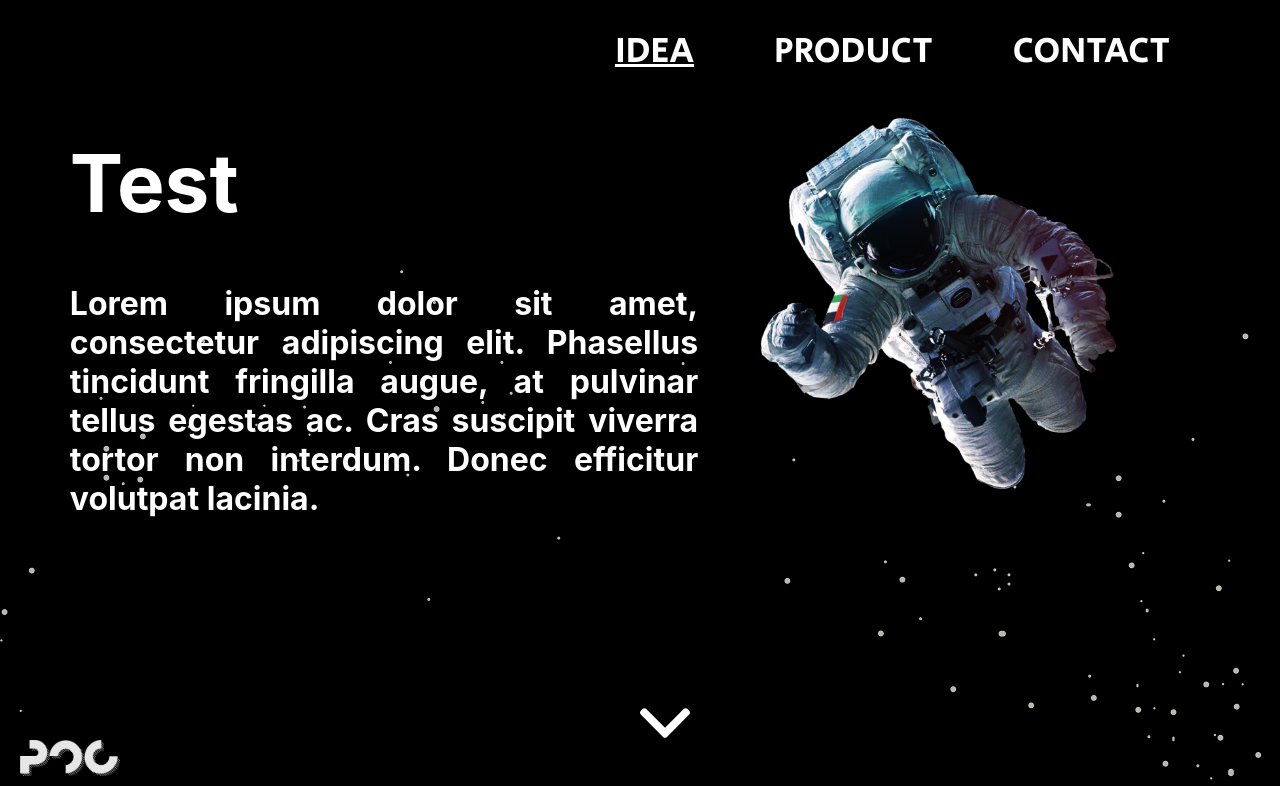
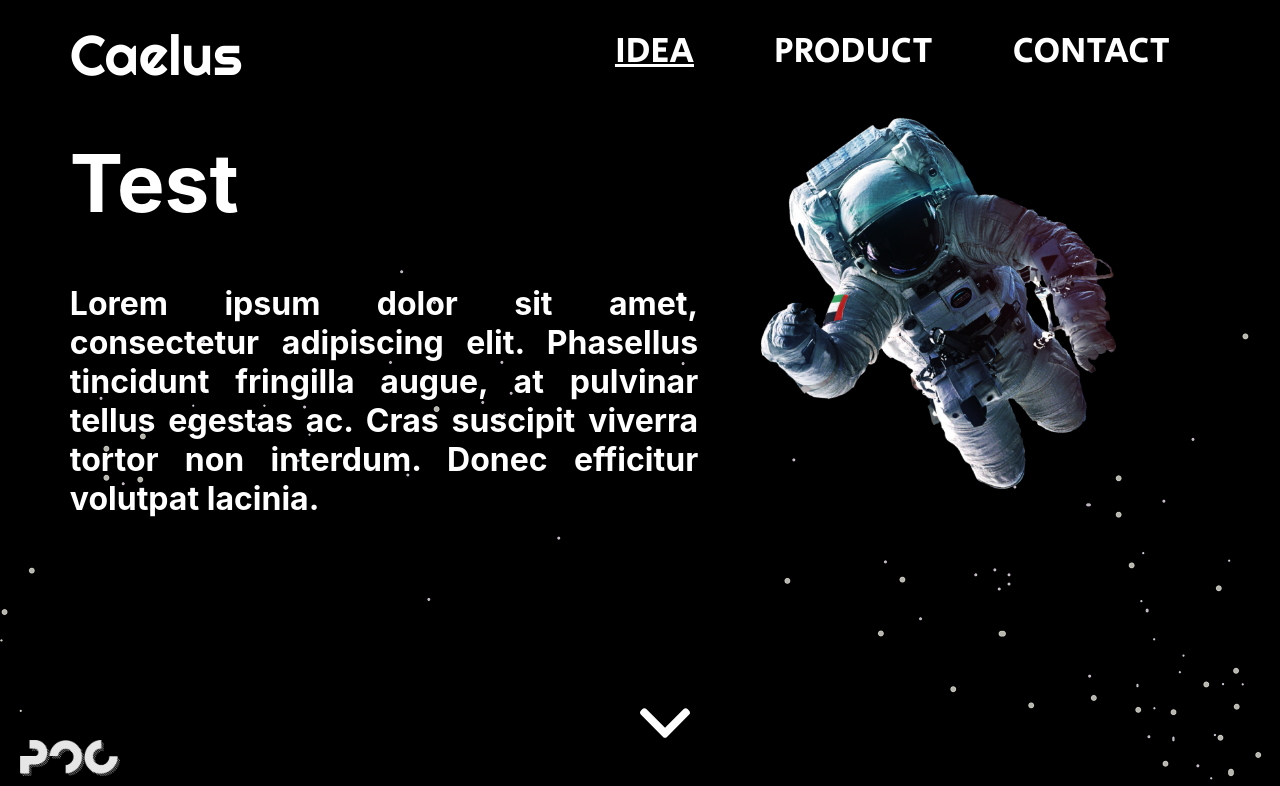
Before and after one commit to PoCInnovation/SpaceAppHackathon, a React (Create React App) app: page / in a window 1280 px wide. Shown: the top 786 px of the page. Built offline with nearby package versions, Linux system fonts and the light colour scheme.

Commit message:
Add logo

```diff
--- a/src/components/Header/Header.css
+++ b/src/components/Header/Header.css
@@ -1,15 +1,27 @@
 @import url('https://fonts.googleapis.com/css2?family=Secular+One&display=swap');
+@import url('https://fonts.googleapis.com/css2?family=Righteous&display=swap');
 
 .header {
-  display: flex;
   font-family: 'Secular One', sans-serif;
   width: 100%;
   position: fixed;
   background: black;
   color: white;
+  z-index: 3;
+}
+
+
+.header-nav {
+  display: flex;
   align-items: flex-end;
   justify-content: flex-end;
-  z-index: 3;
+}
+
+.logo {
+  margin: 20px 70px;
+  float: left;
+  font-size: 3.5em;
+  font-family: 'Righteous', 'Secular One', sans-serif;
 }
 
 .navbar {
--- a/src/components/Header/Header.tsx
+++ b/src/components/Header/Header.tsx
@@ -7,6 +7,8 @@
 
   return (
     <div className="header">
+      <div className="logo">Caelus</div>
+      <div className="header-nav">
         <ul className="navbar">
           <Link to="/" style={{ textDecoration: 'none' }}>
             <li className={location.pathname === '/' ? 'nav-element-current' : 'nav-element'}>
@@ -30,6 +32,7 @@
           </a>
         </ul>
       </div>
+    </div>
   );
 };
 
```
Lines whose indentation alone changed are shown as unchanged.
